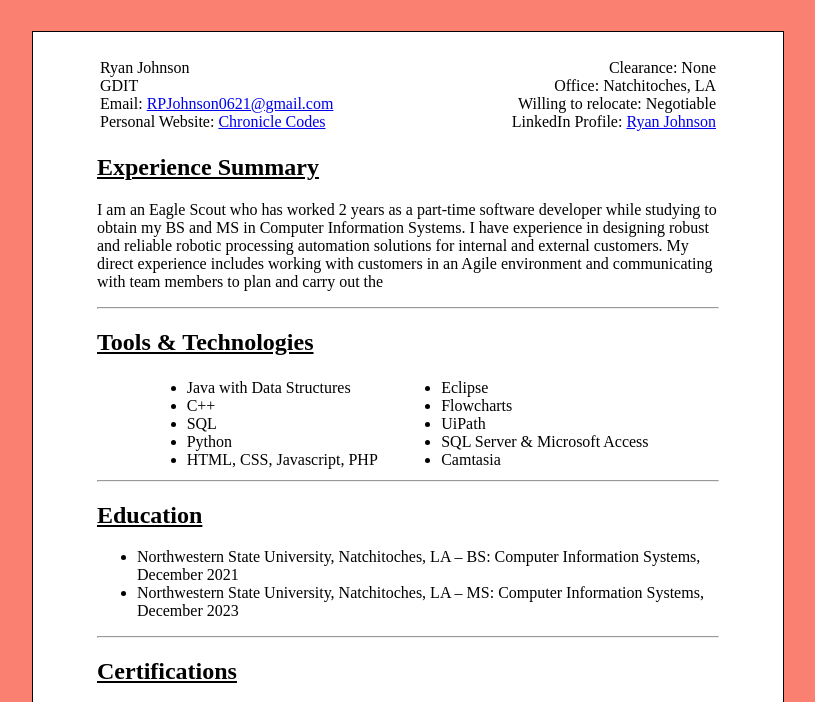
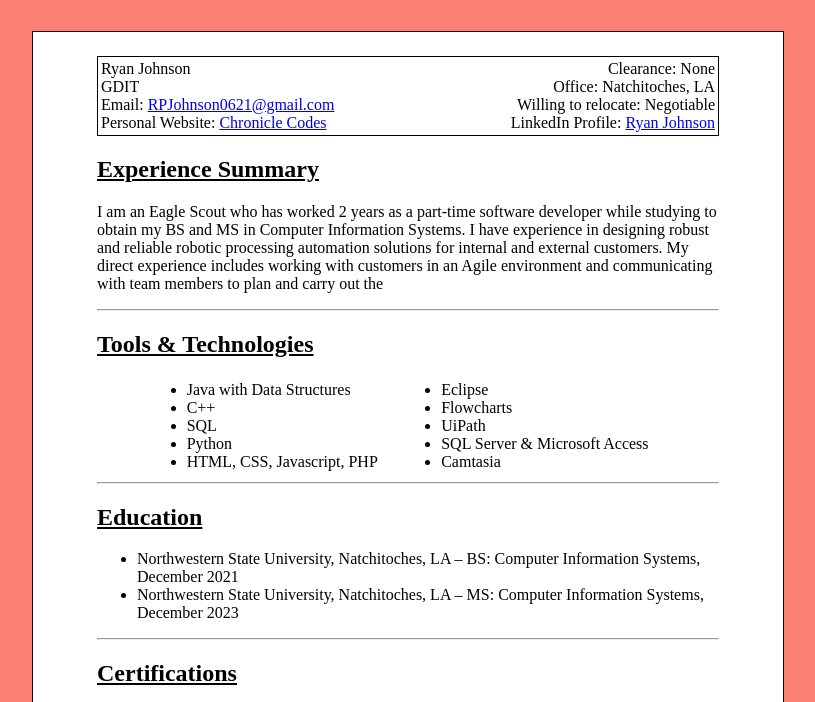
Before and after one commit to NOLA-Chronicle/Chronicle-Codes, a plain HTML site: page Resume.html in a window 1280 px wide. Shown: the part 94-796 px from the top of the page, without its empty margins (232-1047 px from the left). Drawn offline with Linux system fonts and the light colour scheme; a script that the page names is missing.

Commit message:
Debug Resume
Troubleshoot display error in Resume

```diff
--- a/Resume.html
+++ b/Resume.html
@@ -13,7 +13,7 @@
 		<h1 id="PageTitle"><a href="index.html">Chronicle Codes</a></h1>
 		<div id="NavBarContainer" w3-include-html="NavBar.html"></div>
 		<div id="ContentBody">
-			<table id="Header">
+			<table id="Header" class="DEBUG">
 				<tr>
 					<td class="Left">
 						Ryan Johnson<br>
```
